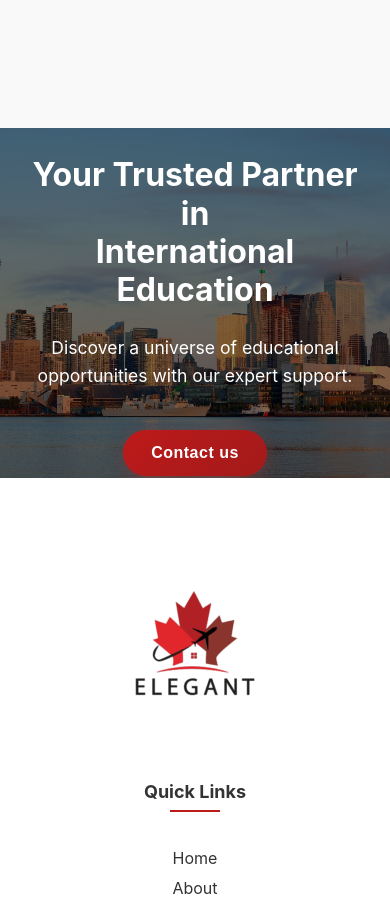
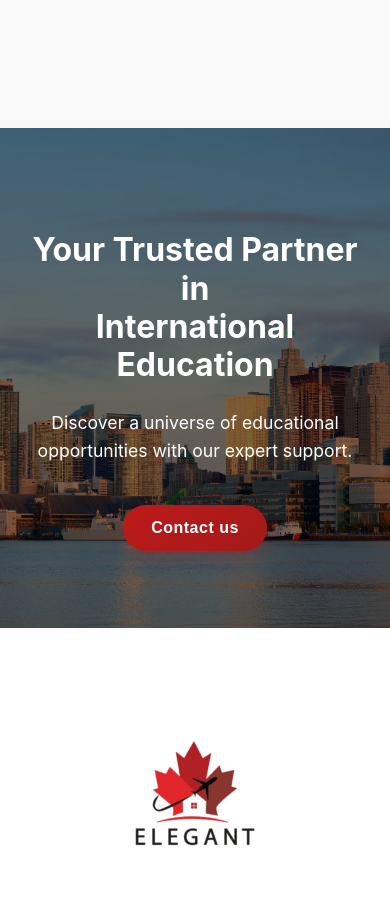
Before and after one commit to Eya024/Visa, a React (Create React App) app: page /home in a window 390 px wide. Shown: the part 5426-6336 px from the top of the page. Built offline with nearby package versions, Linux system fonts and the light colour scheme.

Commit message:
responsiveness on other sections of home

```diff
--- a/src/styles/home.css
+++ b/src/styles/home.css
@@ -716,8 +716,8 @@
 /* Trusted Partner Section */
 .trusted-partner-section {
   position: relative;
-  height: 500px;
-  background-image: url('../assets/images/canada.jpg'); /* Add your image path */
+  min-height: 500px; /* changed from height to min-height */
+  background-image: url('../assets/images/canada.jpg');
   background-size: cover;
   background-position: center;
   background-repeat: no-repeat;
@@ -725,7 +725,9 @@
   align-items: center;
   justify-content: center;
   color: white;
+  overflow: hidden; /* optional: helps avoid accidental spills */
 }
+
 
 .trusted-partner-overlay {
   background-color: rgba(0, 0, 0, 0.5);
```
